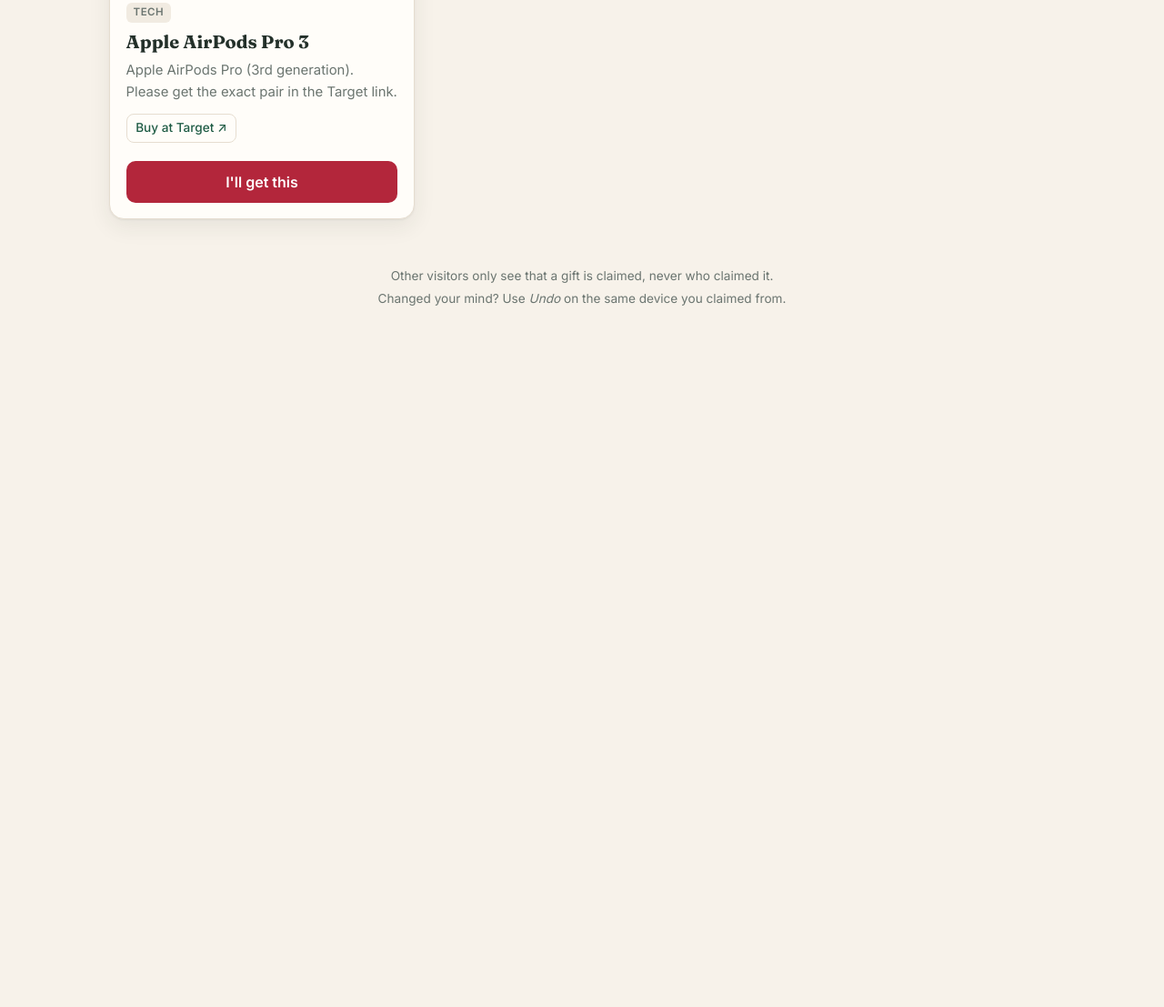
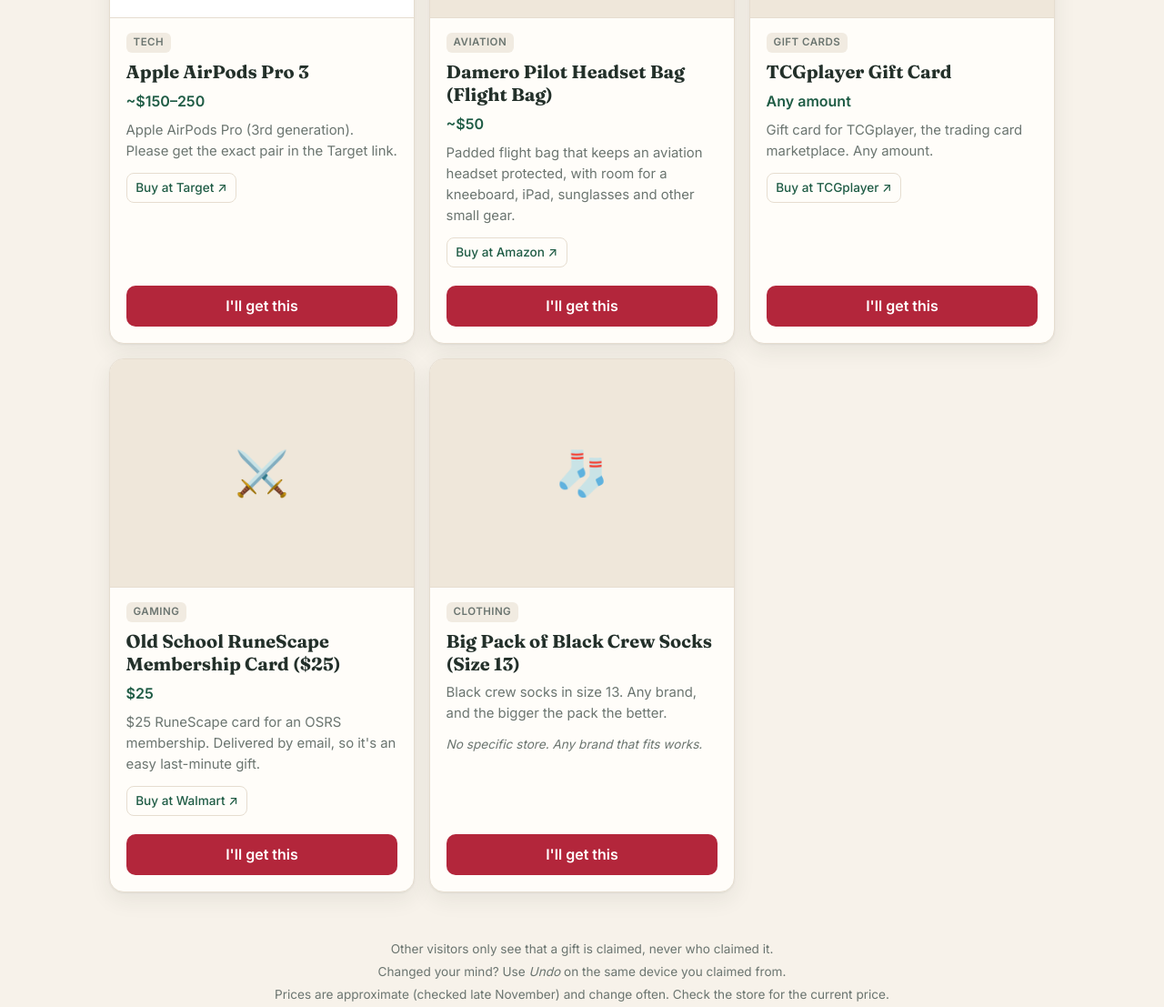
Before and after one commit to patkersoxton-bit/christmas-list, a plain HTML site: page index.html in a window 1280 px wide. Shown: the part 1386-2493 px from the top of the page at 91% size. Before the commit the page ends 1778 px from the top, so only its background shows below. Drawn offline with Linux system fonts and the light colour scheme; no server answers.

Commit message:
Add prices and four new items
- Approximate prices for linked items (late-November sale prices vary).
- New: Damero pilot headset bag, TCGplayer gift card, OSRS $25
  membership card, big pack of black crew socks (size 13, no link).
- Items without a photo can set an emoji; items without links say any
  brand works. Footer notes prices are approximate.

Co-Authored-By: Claude Opus 5.5 <noreply@anthropic.com>
Claude-Session: https://claude.ai/code/session_0187Jm33jZ33kpL9ABQQykec

```diff
--- a/app.js
+++ b/app.js
@@ -74,7 +74,7 @@
 
     const img = item.image
       ? `<div class="card-img"><img src="${esc(safeImg(item.image))}" alt="${esc(item.name)}" loading="lazy"></div>`
-      : `<div class="card-img placeholder" aria-hidden="true">🎁</div>`;
+      : `<div class="card-img placeholder" aria-hidden="true">${esc(item.emoji || "🎁")}</div>`;
 
     const tags = [
       item.priority === "high" ? `<span class="tag top">★ Top pick</span>` : "",
@@ -102,7 +102,7 @@
         <h3>${esc(item.name)}</h3>
         ${item.price ? `<div class="price">${esc(item.price)}</div>` : ""}
         ${item.description ? `<p class="desc">${esc(item.description)}</p>` : ""}
-        ${links ? `<div class="links">${links}</div>` : ""}
+        ${links ? `<div class="links">${links}</div>` : `<p class="nolink">No specific store. Any brand that fits works.</p>`}
         <div class="actions">${action}</div>
       </div>
     </article>`;
--- a/index.html
+++ b/index.html
@@ -9,7 +9,7 @@
   <link rel="preconnect" href="https://fonts.googleapis.com">
   <link rel="preconnect" href="https://fonts.gstatic.com" crossorigin>
   <link href="https://fonts.googleapis.com/css2?family=Fraunces:opsz,wght@9..144,500;9..144,700&family=Inter:wght@400;500;600&display=swap" rel="stylesheet">
-  <link rel="stylesheet" href="styles.css?v=20261124d">
+  <link rel="stylesheet" href="styles.css?v=20261127a">
 </head>
 <body>
   <header class="hero">
@@ -45,6 +45,7 @@
   <footer class="footer">
     <p>Other visitors only see that a gift is claimed, never who claimed it.</p>
     <p>Changed your mind? Use <em>Undo</em> on the same device you claimed from.</p>
+    <p>Prices are approximate (checked late November) and change often. Check the store for the current price.</p>
   </footer>
 
   <dialog id="confirm" class="dialog">
@@ -65,7 +66,7 @@
 
   <div id="toast" class="toast" role="status" hidden></div>
 
-  <script src="config.js?v=20261124d"></script>
-  <script src="app.js?v=20261124d"></script>
+  <script src="config.js?v=20261127a"></script>
+  <script src="app.js?v=20261127a"></script>
 </body>
 </html>
--- a/items.json
+++ b/items.json
@@ -1,9 +1,9 @@
 [
   {
     "id": "dji-osmo-action-4",
-    "name": "DJI Osmo Action 4",
-    "description": "DJI's action camera. Please get the exact version in the link.",
-    "price": "",
+    "name": "DJI Osmo Action 4 (Standard Combo)",
+    "description": "DJI's action camera, Standard Combo version. Please get the exact version in the link.",
+    "price": "~$180–240",
     "category": "Tech",
     "priority": "normal",
     "links": [
@@ -18,7 +18,7 @@
     "id": "tomtoc-navigator-t71-backpack",
     "name": "tomtoc Navigator-T71 Laptop Backpack (24L)",
     "description": "Water-resistant 24L laptop backpack for work and travel. Black, as pictured. Please get the exact model in the link.",
-    "price": "",
+    "price": "~$90",
     "category": "Bags",
     "priority": "normal",
     "links": [
@@ -33,7 +33,7 @@
     "id": "ugreen-kvm-switch",
     "name": "UGREEN Dual-Monitor KVM Switch",
     "description": "Lets two computers share two monitors, a keyboard and a mouse (HDMI, 4K 60Hz) at the press of a button. Please get the exact model in the link.",
-    "price": "",
+    "price": "~$65–80",
     "category": "Tech",
     "priority": "normal",
     "links": [
@@ -48,7 +48,7 @@
     "id": "wireless-earbuds",
     "name": "Apple AirPods Pro 3",
     "description": "Apple AirPods Pro (3rd generation). Please get the exact pair in the Target link.",
-    "price": "",
+    "price": "~$150–250",
     "category": "Tech",
     "priority": "normal",
     "links": [
@@ -58,5 +58,64 @@
       }
     ],
     "image": "images/wireless-earbuds.webp"
+  },
+  {
+    "id": "damero-pilot-headset-bag",
+    "name": "Damero Pilot Headset Bag (Flight Bag)",
+    "description": "Padded flight bag that keeps an aviation headset protected, with room for a kneeboard, iPad, sunglasses and other small gear.",
+    "price": "~$50",
+    "category": "Aviation",
+    "priority": "normal",
+    "emoji": "✈️",
+    "links": [
+      {
+        "store": "Amazon",
+        "url": "https://www.amazon.com/dp/B0DM83K39V"
+      }
+    ],
+    "image": ""
+  },
+  {
+    "id": "tcgplayer-gift-card",
+    "name": "TCGplayer Gift Card",
+    "description": "Gift card for TCGplayer, the trading card marketplace. Any amount.",
+    "price": "Any amount",
+    "category": "Gift Cards",
+    "priority": "normal",
+    "emoji": "🃏",
+    "links": [
+      {
+        "store": "TCGplayer",
+        "url": "https://www.tcgplayer.com/giftcard"
+      }
+    ],
+    "image": ""
+  },
+  {
+    "id": "osrs-membership-card-25",
+    "name": "Old School RuneScape Membership Card ($25)",
+    "description": "$25 RuneScape card for an OSRS membership. Delivered by email, so it's an easy last-minute gift.",
+    "price": "$25",
+    "category": "Gaming",
+    "priority": "normal",
+    "emoji": "⚔️",
+    "links": [
+      {
+        "store": "Walmart",
+        "url": "https://www.walmart.com/ip/21310095"
+      }
+    ],
+    "image": ""
+  },
+  {
+    "id": "black-crew-socks-size-13",
+    "name": "Big Pack of Black Crew Socks (Size 13)",
+    "description": "Black crew socks in size 13. Any brand, and the bigger the pack the better.",
+    "price": "",
+    "category": "Clothing",
+    "priority": "normal",
+    "emoji": "🧦",
+    "links": [],
+    "image": ""
   }
 ]
--- a/styles.css
+++ b/styles.css
@@ -219,3 +219,4 @@ button { font: inherit; cursor: pointer; }
   flex: 1; text-align: center; padding: .65rem 1rem; border-radius: 10px;
   background: #e4e1dc; color: #7d817e; font-weight: 600;
 }
+.nolink { margin: .25rem 0 0; font-size: .85rem; color: var(--muted); font-style: italic; }
```
Also changed, not shown: admin.html (+4 -4 lines), 1 other file.
